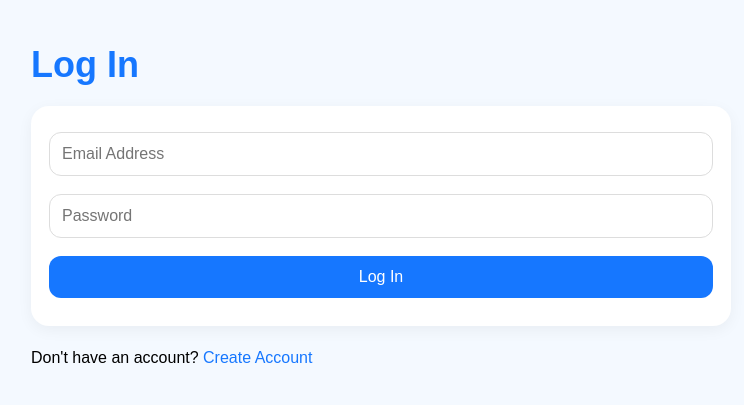
After one commit to cameronaguiar/budget-binder, a Flask app: page /login in a window 1280 px wide. The commit adds this page. Shown: the top 405 px of the page, without its empty margins (259-1003 px from the left). Run offline with Flask 3, Linux system fonts and the light colour scheme.

Commit message:
many updates

```diff
--- a/static/style.css
+++ b/static/style.css
@@ -1,81 +1,73 @@
 body {
 
-background:#f4f9ff;
-font-family:Arial;
-margin:0;
-padding:0;
+    background: #f4f9ff;
+    font-family: Arial, sans-serif;
+    margin: 0;
+    padding: 0;
+
+}
+
+.container {
+
+    max-width: 700px;
+    margin: auto;
+    padding: 20px;
+
+}
+
+h1 {
+
+    color: #1677ff;
+    font-size: 36px;
+    margin-bottom: 20px;
+
+}
+
+h2,
+h3 {
+
+    margin-top: 10px;
 
 }
 
 a {
 
-text-decoration:none;
-color:#1677ff;
+    text-decoration: none;
+    color: #1677ff;
 
 }
 
-h1 {
+.card {
 
-font-size:36px;
-margin-bottom:20px;
+    display: block;
+    background: white;
+    padding: 18px;
+    margin: 12px 0;
+    border-radius: 18px;
+    color: black;
+
+    box-shadow:
+        0 4px 15px rgba(0, 0, 0, .08);
+
+    transition: .2s;
 
 }
 
 .card:hover {
 
-transform:translateY(-2px);
-
-}
-
-.card {
-
-transition:.2s;
-}
-
-.container {
-
-max-width:700px;
-margin:auto;
-padding:20px;
-
-}
-
-h1 {
-
-color:#1677ff;
-
-}
-
-.card {
-
-display:block;
-
-background:white;
-
-padding:18px;
-
-margin:12px 0;
-
-border-radius:18px;
-
-text-decoration:none;
-
-color:black;
-
-box-shadow:
-0 4px 15px rgba(0,0,0,.08);
+    transform: translateY(-2px);
 
 }
 
 form {
 
-background:white;
+    background: white;
+    padding: 18px;
+    border-radius: 18px;
+    margin-bottom: 20px;
 
-padding:18px;
-
-border-radius:18px;
-
-margin-bottom:20px;
+    box-shadow:
+        0 4px 15px rgba(0, 0, 0, .05);
 
 }
 
@@ -83,36 +75,62 @@ input,
 select,
 button {
 
-width:95%;
+    width: 100%;
+    box-sizing: border-box;
 
-box-sizing:border-box;
+    padding: 12px;
 
-padding:12px;
+    margin-top: 8px;
+    margin-bottom: 10px;
 
-margin-top:8px;
+    border-radius: 12px;
+    border: 1px solid #ddd;
 
-border-radius:12px;
-
-border:1px solid #ddd;
+    font-size: 16px;
 
 }
 
 button {
 
-background:#1677ff;
-color:white;
-border:none;
+    background: #1677ff;
+    color: white;
+    border: none;
+    cursor: pointer;
+
+}
+
+button:hover {
+
+    opacity: .9;
 
 }
 
 .transaction {
 
-background:white;
+    background: white;
 
-padding:12px;
+    padding: 14px;
 
-margin:10px 0;
+    margin: 10px 0;
 
-border-radius:14px;
+    border-radius: 14px;
+
+    box-shadow:
+        0 2px 8px rgba(0, 0, 0, .05);
 
 }
+
+hr {
+
+    border: none;
+    height: 1px;
+    background: #e5e5e5;
+    margin: 20px 0;
+
+}
+
+p {
+
+    line-height: 1.5;
+
+}
--- a/templates/base.html
+++ b/templates/base.html
@@ -1,19 +1,31 @@
 <!DOCTYPE html>
-<html>
+<html lang="en">
+
 <head>
+
     <meta charset="UTF-8">
+
+    <meta
+        name="viewport"
+        content="width=device-width, initial-scale=1.0">
+
     <title>Budget Binder</title>
 
-<link rel="stylesheet"
+    <link
+        rel="stylesheet"
         href="{{ url_for('static', filename='style.css') }}">
+
 </head>
 
 <body>
 
     <div class="container">
+
         {% block content %}
         {% endblock %}
+
     </div>
 
 </body>
+
 </html>
--- /dev/null
+++ b/templates/login.html
@@ -0,0 +1,32 @@
+{% extends 'base.html' %}
+
+{% block content %}
+
+<h1>Log In</h1>
+
+<form action="/login" method="post">
+
+    <input
+        type="email"
+        name="email"
+        placeholder="Email Address"
+        required>
+
+    <input
+        type="password"
+        name="password"
+        placeholder="Password"
+        required>
+
+    <button type="submit">
+        Log In
+    </button>
+
+</form>
+
+<p>
+    Don't have an account?
+    <a href="/signup">Create Account</a>
+</p>
+
+{% endblock %}
```
Also changed, not shown: templates/dashboard.html (+12 -24 lines), 1 other file. Lines whose indentation alone changed are shown as unchanged.
